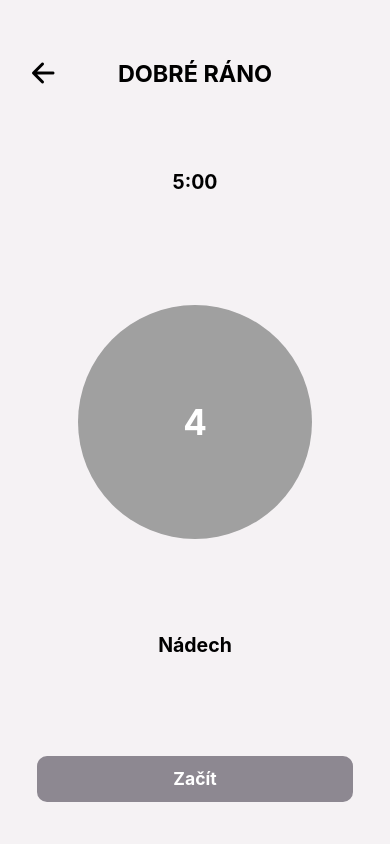
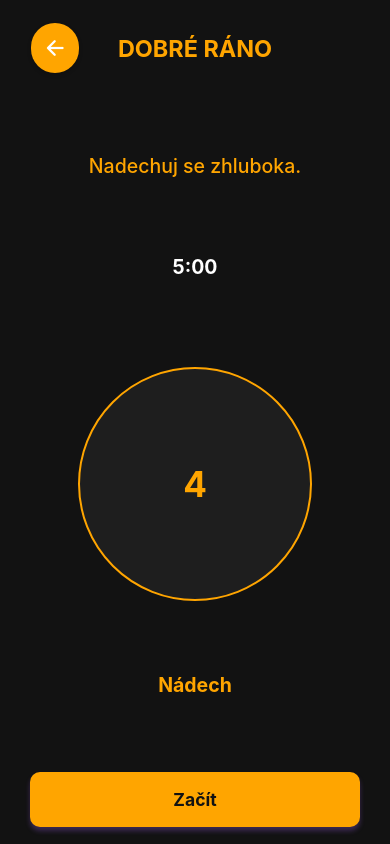
Before and after one commit to bobbbnpm/DECH, a React Native app: screen /GoodMorningExercise in a window 390 px wide. Built offline with nearby package versions, Linux system fonts and the light colour scheme.

Commit message:
update barvy

```diff
--- a/screens/GoodMorningExercise.js
+++ b/screens/GoodMorningExercise.js
@@ -2,27 +2,47 @@ import React, { useState, useEffect } from "react";
 import { View, Text, TouchableOpacity, StyleSheet, Animated, Dimensions } from "react-native";
 import { Ionicons } from "@expo/vector-icons";
 import { useNavigation, useRoute } from "@react-navigation/native";
+import { SafeAreaView, useSafeAreaInsets } from "react-native-safe-area-context";
 
 const { width, height } = Dimensions.get("window");
 
 // Dechová technika – Wim Hof metoda
 const breathCycle = [
-  { phase: "Nádech", duration: 4000, scale: 1.3 },
-  { phase: "Zadržet dech", duration: 4000, scale: 1.3 },
-  { phase: "Výdech", duration: 6000, scale: 1 },
+  { phase: "Nádech", duration: 4000, scale: 1.2 }, // 4 sekundy nádech
+  { phase: "Zadržet dech", duration: 4000, scale: 1.2 }, // 4 sekundy držení
+  { phase: "Výdech", duration: 8000, scale: 1 }, // 6–8 sekund výdech
+  { phase: "Zadržet dech", duration: 2000, scale: 1 }, // 2 sekundy pauza
 ];
+
+const comfortingTexts = [
+  "Nadechuj se zhluboka.",
+  "Uvolni ramena.",
+  "S každým výdechem nech odcházet napětí.",
+  "Dýchej nosem, pomáhá to tělu lépe se okysličit.",
+  "Soustřeď se na rytmus svého dechu, buď tady a teď.",
+  "Pomalý výdech uklidňuje nervový systém.",
+  "Ráno je nový začátek, nadechni se s úsměvem.",
+  "Dýchej vědomě a pomalu.",
+  "Hýbej prsty na rukou i nohou, aktivuješ tak krevní oběh.",
+  "Po dechovém cvičení se napij čisté vody.",
+  "Soustřeď se jen na svůj dech, nic jiného teď není důležité.",
+  "Nech myšlenky volně plynout, teď se věnuj jen dýchání.",
+  "Dýchej hluboko do břicha.",
+  "Po cvičení se připrav na nový den, začni ho klidně.",
+];
+
 
 const GoodMorningExercise = () => {
   const navigation = useNavigation();
   const route = useRoute();
-
-  // Převzetí vybrané délky cvičení z předchozí obrazovky
-  const selectedTime = (route.params?.selectedTime || 5) * 60000; // Defaultně 5 minut
+  const selectedTime = (route.params?.selectedTime || 5) * 60000;
+  const insets = useSafeAreaInsets();
   const [remainingTime, setRemainingTime] = useState(selectedTime);
   const [phaseIndex, setPhaseIndex] = useState(0);
   const [phaseTime, setPhaseTime] = useState(breathCycle[0].duration / 1000);
+  const [breathing, setBreathing] = useState(false);
+  const [textIndex, setTextIndex] = useState(0);
   const scaleAnim = useState(new Animated.Value(1))[0];
-  const [breathing, setBreathing] = useState(false);
 
   useEffect(() => {
     let phaseTimer;
@@ -30,7 +50,6 @@ const GoodMorningExercise = () => {
 
     if (breathing) {
       const { duration, scale } = breathCycle[phaseIndex];
-
       Animated.timing(scaleAnim, {
         toValue: scale,
         duration: duration,
@@ -75,6 +94,18 @@ const GoodMorningExercise = () => {
     };
   }, [breathing, phaseIndex]);
 
+    useEffect(() => {
+      if (breathing) {
+        const textChangeInterval = setInterval(() => {
+          setTextIndex((prevIndex) => (prevIndex + 1) % comfortingTexts.length);
+        }, 10000);
+
+        return () => clearInterval(textChangeInterval);
+      } else {
+        setTextIndex(0);
+      }
+    }, [breathing]);
+
   // Převod milisekund na minuty a sekundy
   const formatTime = (time) => {
     const minutes = Math.floor(time / 60000);
@@ -83,16 +114,22 @@ const GoodMorningExercise = () => {
   };
 
   return (
+    <SafeAreaView style={[styles.safeContainer, {
+          paddingTop: insets.top,
+          paddingBottom: insets.bottom,
+          paddingLeft: insets.left,
+          paddingRight: insets.right }]}>
     <View style={styles.container}>
       {/* Hlavička s tlačítkem zpět */}
       <View style={styles.header}>
         <TouchableOpacity onPress={() => navigation.goBack()} style={styles.backButton}>
-          <Ionicons name="arrow-back" size={32} />
+          <Ionicons name="arrow-back" size={24} color="#FFF" />
         </TouchableOpacity>
         <Text style={styles.title}>DOBRÉ RÁNO</Text>
       </View>
 
       {/* Časovač odpočítávající do konce cvičení */}
+      <Text style={styles.comfortingText}>{comfortingTexts[textIndex]}</Text>
       <Text style={styles.timer}>{formatTime(remainingTime)}</Text>
 
       {/* Animovaný kruh s odpočtem uvnitř */}
@@ -110,37 +147,63 @@ const GoodMorningExercise = () => {
         <Text style={styles.buttonText}>{breathing ? "Zastavit" : "Začít"}</Text>
       </TouchableOpacity>
     </View>
+    </SafeAreaView>
   );
 };
 
 const styles = StyleSheet.create({
+  safeContainer: {
+    flex: 1,
+    backgroundColor: "#121212",
+  },
   container: {
     flex: 1,
-    backgroundColor: "#F5F2F4",
-    paddingHorizontal: width * 0.05,
+    backgroundColor: "#121212",
+    paddingHorizontal: width * 0.03,
     justifyContent: "space-between",
-    paddingVertical: height * 0.05
+    paddingVertical: height * 0.02
   },
   header: {
-    flexDirection: "row",
-    alignItems: "center",
-    justifyContent: "center",
-    marginTop: height * 0.02
+  flexDirection: "row",
+  alignItems: "center",
+  justifyContent: "center",
+  marginTop: height * 0.02,
+  position: "relative",
   },
   backButton: {
     position: "absolute",
-    left: width * 0.02,
+    left: width * 0.05,
+    backgroundColor: "#FFA500",
+    borderRadius: 50,
+    padding: 12,
+    shadowOffset: { width: 0, height: 2 },
+    shadowOpacity: 0.2,
+    shadowRadius: 4,
+    elevation: 3,
   },
   title: {
     fontSize: width * 0.06,
     fontWeight: "bold",
     textAlign: "center",
+    color: "#FFA500",
+  },
+  comfortingText: {
+    fontSize: width * 0.05,
+    fontWeight: "500",
+    textAlign: "center",
+    color: "#FFA500",
+    marginTop: height * 0.04,
+    marginBottom: height * 0.02,
+    maxWidth: "80%",
+    alignSelf: "center",
+    lineHeight: width * 0.06,
   },
   timer: {
     fontSize: width * 0.05,
     fontWeight: "bold",
     textAlign: "center",
-    marginBottom: height * 0.02
+    marginBottom: height * 0.02,
+    color: "white", // Bílé písmo
   },
   circleContainer: {
     alignItems: "center",
@@ -151,31 +214,38 @@ const styles = StyleSheet.create({
     width: width * 0.6,
     height: width * 0.6,
     borderRadius: width * 0.3,
-    backgroundColor: "#A0A0A0",
+    backgroundColor: "#1E1E1E", // Tmavě šedé pozadí pro kontrast
     alignItems: "center",
-    justifyContent: "center"
+    justifyContent: "center",
+    borderWidth: 2,
+    borderColor: "#FFA500", // Modrý okraj pro lepší viditelnost
   },
   circleText: {
     fontSize: width * 0.09,
     fontWeight: "bold",
-    color: "#fff"
+    color: "#FFA500", // Světle modrá pro lepší viditelnost
   },
   phaseText: {
     fontSize: width * 0.05,
     fontWeight: "bold",
     textAlign: "center",
-    marginBottom: height * 0.02
+    marginBottom: height * 0.02,
+    color: "#FFA500", // Modrá pro dobrý kontrast
   },
   button: {
-    backgroundColor: "#8D8891",
-    padding: height * 0.015,
+    backgroundColor: "#FFA500", // Modrá pro lepší viditelnost
+    padding: height * 0.02,
     borderRadius: 10,
     width: "90%",
     alignSelf: "center",
-    alignItems: "center"
+    alignItems: "center",
+    shadowColor: "#9B5DE5",
+    shadowOffset: { width: 0, height: 4 },
+    shadowOpacity: 0.3,
+    shadowRadius: 5,
   },
   buttonText: {
-    color: "#FFF",
+    color: "#121212", // Černá, aby to bylo čitelné na světlém tlačítku
     fontSize: width * 0.045,
     fontWeight: "bold"
   },
```
